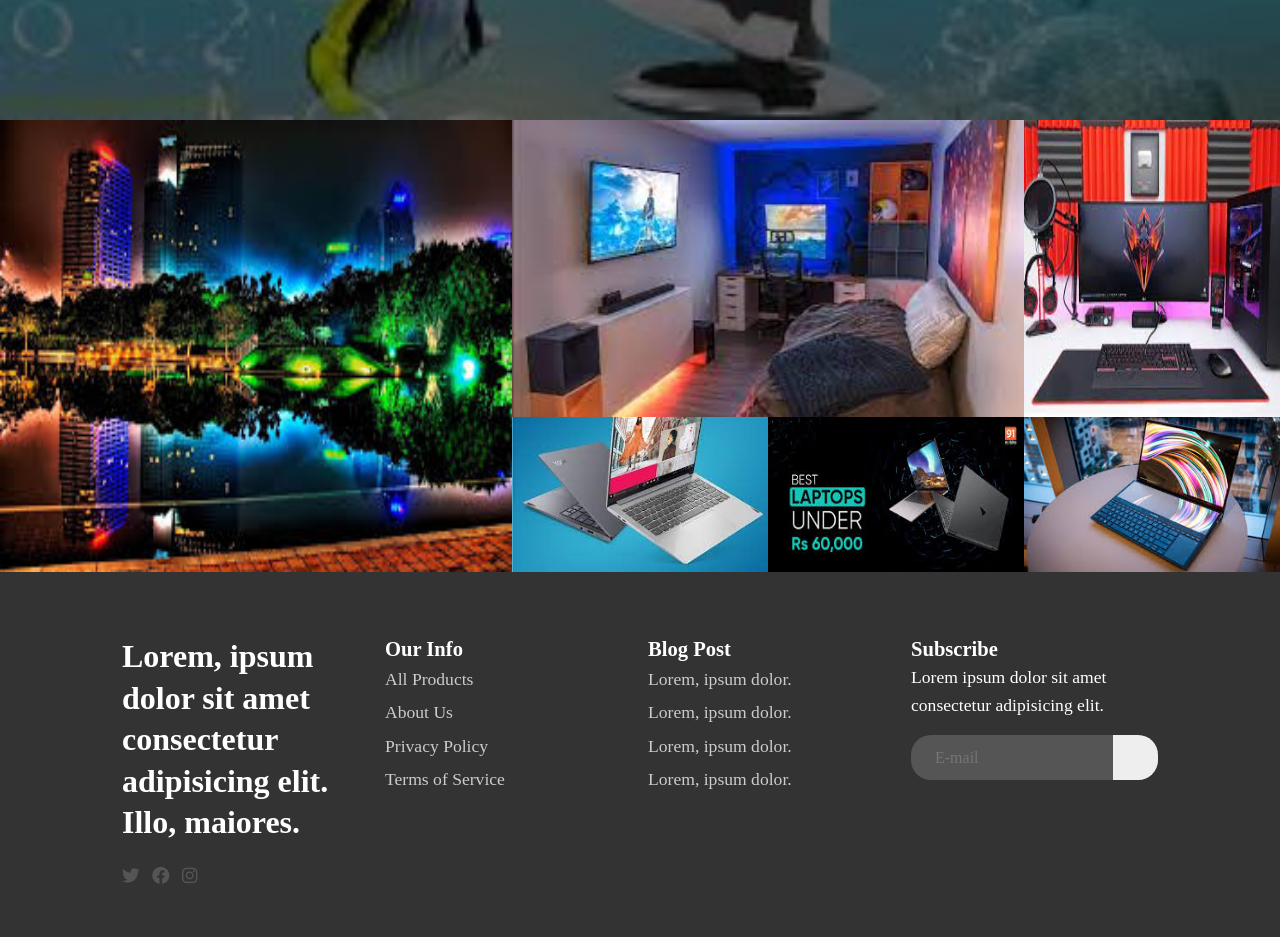
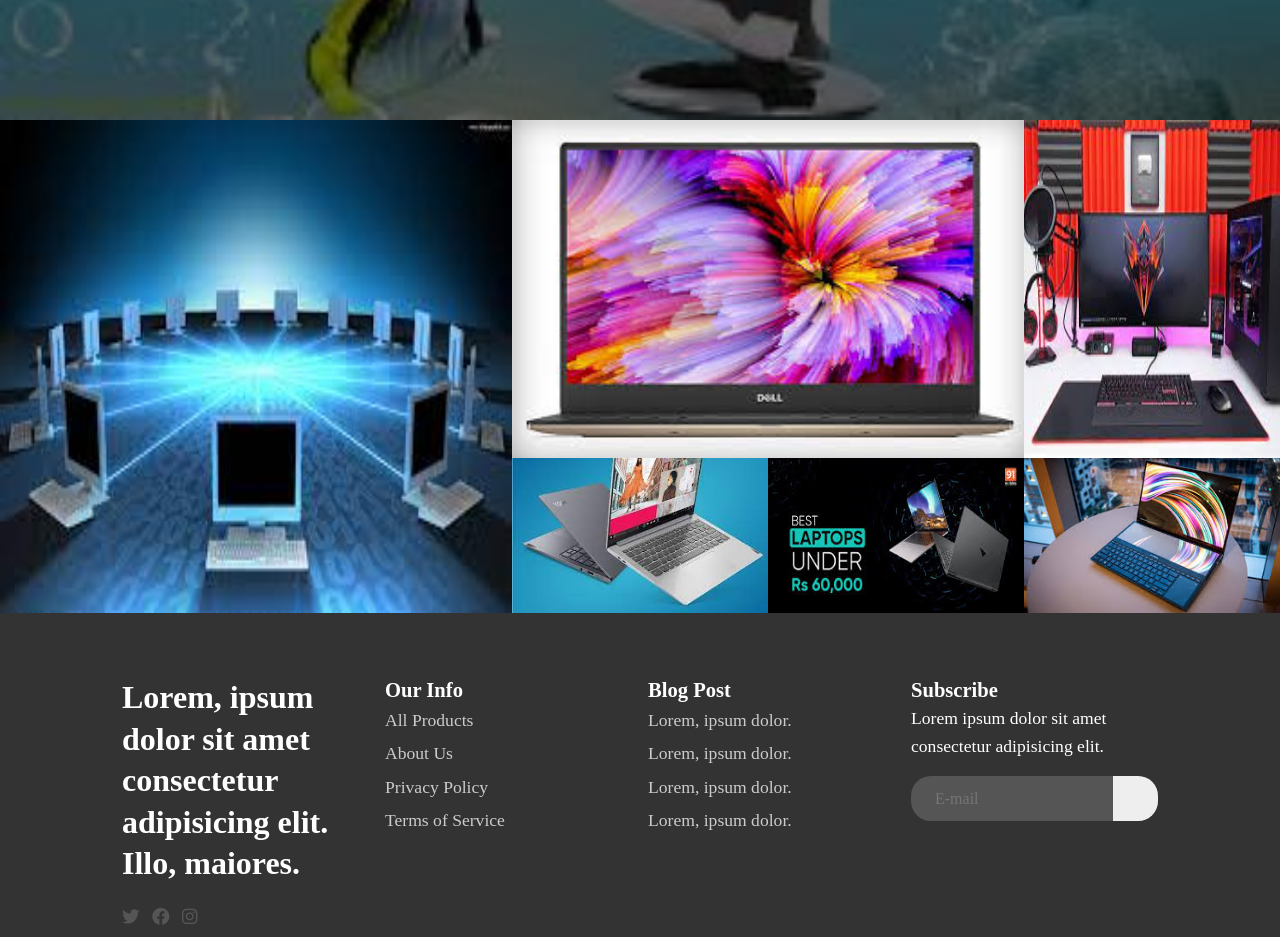
Before and after one commit to Francisca-Amanor/project3, a plain HTML site: page index.html in a window 1280 px wide. Shown: the part 1015-1952 px from the top of the page. Drawn offline with nearby package versions, Linux system fonts and the light colour scheme; some packages are replaced by stand-ins of ours; a script that the page names is missing.

Commit message:
work done

```diff
--- a/index.html
+++ b/index.html
@@ -52,8 +52,8 @@
   </section>
   <section class="section-c">
     <div class="gallery">
-      <a href="./images/img8.jpg" class="big"> <img src="./images/img8.jpg" alt=""></a>
-      <a href="./images/img6.jpg" class="big"> <img src="./images/img6.jpg" alt=""></a>
+      <a href="./images/img11.jpg" class="big"> <img src="./images/img11.jpg" alt=""></a>
+      <a href="./images/img10.jpg" class="big"> <img src="./images/img10.jpg" alt=""></a>
       <a href="./images/img5.jpg" class="big"> <img src="./images/img5.jpg" alt=""></a>
       <a href="./images/img2.jpg" class="big"> <img src="./images/img2.jpg" alt=""></a>
       <a href="./images/img4.jpg" class="big"> <img src="./images/img4.jpg" alt=""></a>
```
Also changed, not shown: images/img10.jpg (added), images/img11.jpg (added), images/img9.jpg (added).
